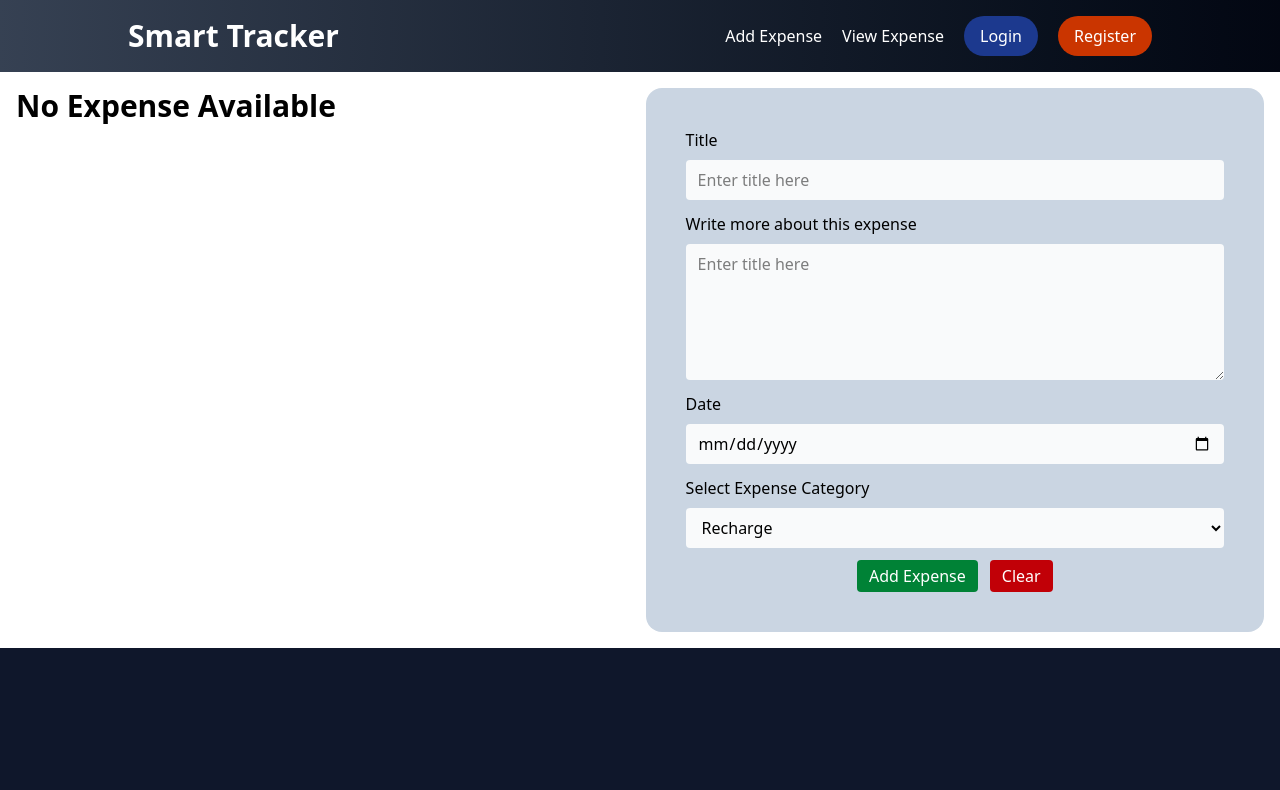
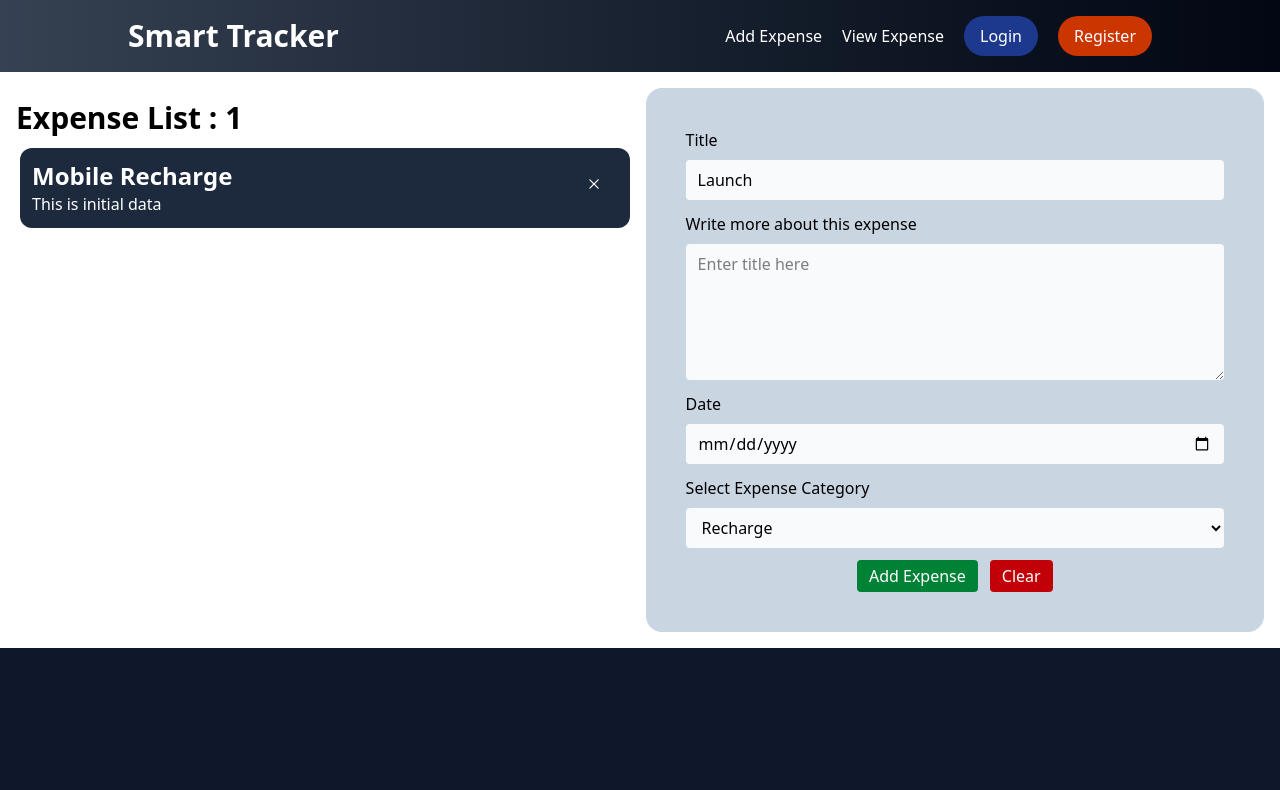
Before and after one commit to classsubstring/MERN-batch, a React (Vite) app in the folder react/expense-tracker/: page / in a window 1280 px wide. Shown: the top 790 px of the page. Built offline with nearby package versions, Linux system fonts and the light colour scheme.

Commit message:
undersanding expenses form and listing, useEffect example

```diff
--- a/react/expense-tracker/src/components/expense/AddExpense.jsx
+++ b/react/expense-tracker/src/components/expense/AddExpense.jsx
@@ -1,7 +1,24 @@
-import { useState } from "react";
-import { RxCross2 } from "react-icons/rx";
+import { useState, useEffect } from "react";
+
+import ExpenseView from "./ExpenseView";
 
 function AddExpense() {
+  useEffect(() => {
+    //my code inside useEffect
+    console.log("component started ");
+    setTitle("Launch");
+    setExpenses([
+      {
+        title: "Mobile Recharge",
+        description: "This is initial data",
+        expDate: "01/02/2002",
+        category: "food",
+      },
+    ]);
+  }, []);
+
+  // component states[variables]
+
   const [title, setTitle] = useState("");
   const [description, setDescription] = useState("");
   const [expDate, setExpDate] = useState("");
@@ -10,8 +27,12 @@ function AddExpense() {
     title: "",
     description: "",
   });
+  const [expenses, setExpenses] = useState([]);
+  // END of variabels
 
-  const [expenses, setExpenses] = useState([]);
+  useEffect(() => {
+    console.log("form has error:useEffect");
+  }, [error]);
 
   function handleFormChange(event) {
     // console.log(event.target.name);
@@ -95,15 +116,7 @@ function AddExpense() {
 
         <div className="expense_container">
           {expenses.map((exp, index) => {
-            return (
-              <div className="p-3 relative bg-slate-300 rounded-xl m-1">
-                <h1>{exp.title}</h1>
-                <p>{exp.description}</p>
-                <button className="absolute top-4 right-4 p-3 hover:bg-slate-700 hover:text-white rounded-full cursor-pointer transition-all duration-100">
-                  <RxCross2 />
-                </button>
-              </div>
-            );
+            return <ExpenseView expense={exp} />;
           })}
         </div>
       </div>
--- /dev/null
+++ b/react/expense-tracker/src/components/expense/ExpenseView.jsx
@@ -0,0 +1,12 @@
+import { RxCross2 } from "react-icons/rx";
+export default function ExpenseView({ expense }) {
+  return (
+    <div className="p-3 relative bg-slate-800 text-white rounded-xl m-1">
+      <h1 className="text-2xl font-bold">{expense.title}</h1>
+      <p>{expense.description}</p>
+      <button className="absolute top-4 right-4 p-3 hover:bg-slate-700 hover:text-white rounded-full cursor-pointer transition-all duration-100">
+        <RxCross2 />
+      </button>
+    </div>
+  );
+}
```
